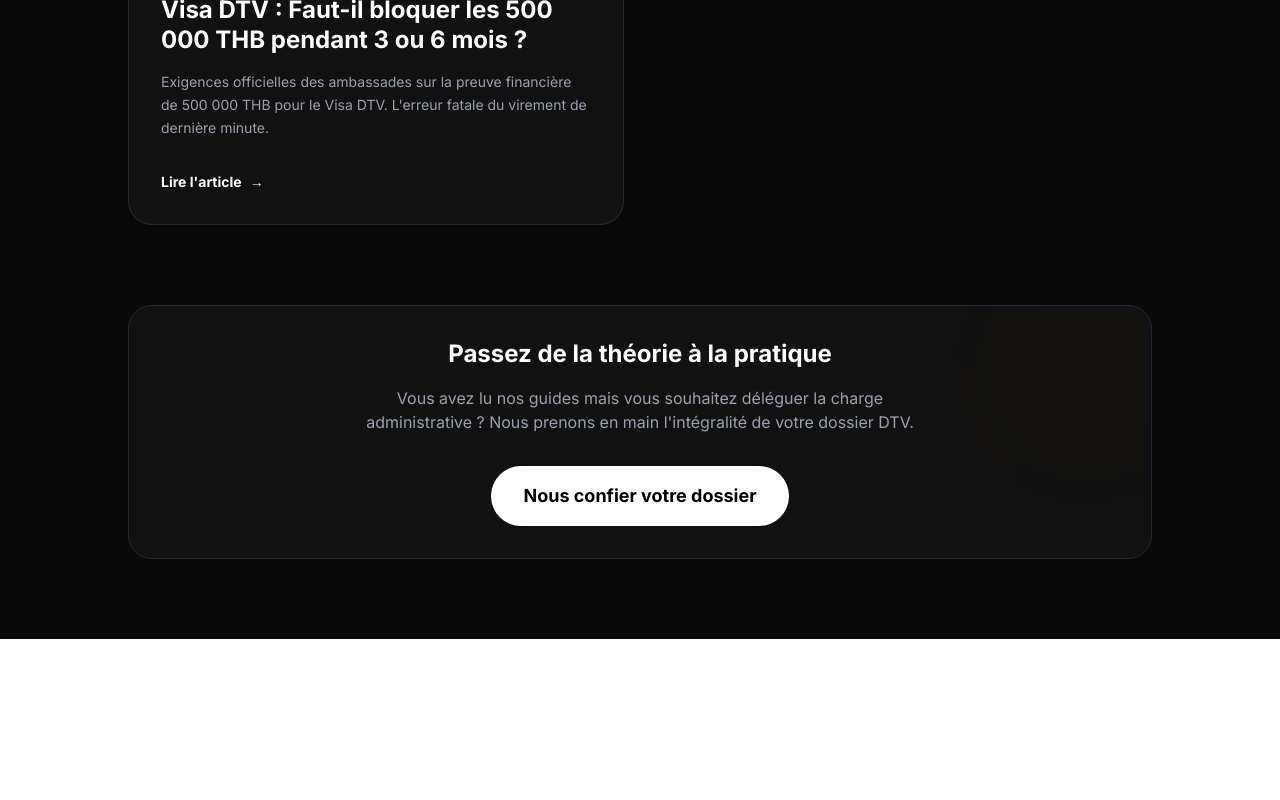
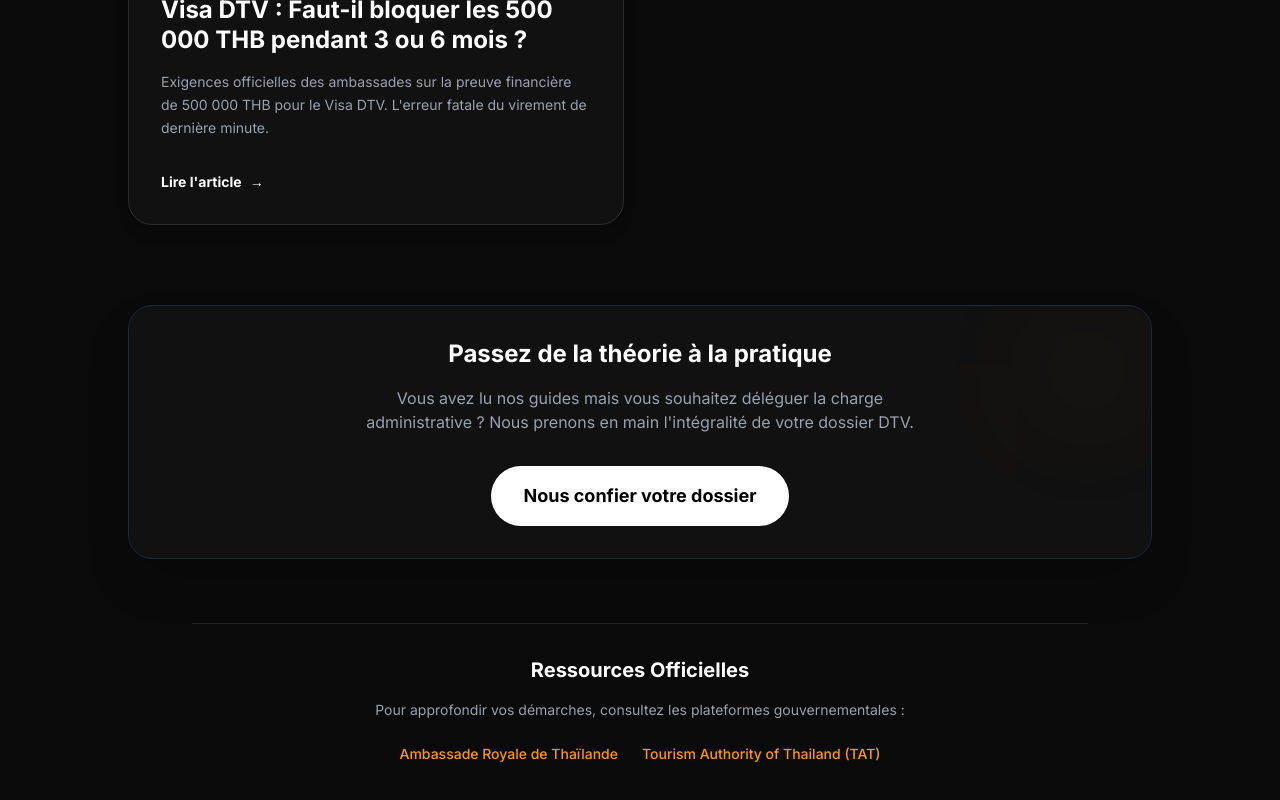
Before and after one commit to emaem-code/dtv-thailande, a Next.js app: page /blog in a window 1280 px wide. Shown: the part 1160-1960 px from the top of the page. Before the commit the page ends 1799 px from the top, so only its background shows below. Built offline with nearby package versions, Linux system fonts and the light colour scheme.

Commit message:
Mise à jour bonnes pratiques et ressources accueil du blog

```diff
--- a/app/blog/page.tsx
+++ b/app/blog/page.tsx
@@ -165,6 +165,33 @@ export default function BlogIndex() {
         </div>
 
       </div>
+
+      {/* ─── SECTION RESSOURCES OFFICIELLES ─── */}
+<section className="max-w-4xl mx-auto mt-16 pt-8 border-t border-white/10 text-center">
+  <h2 className="text-xl font-bold text-white mb-4">Ressources Officielles</h2>
+  <p className="text-gray-400 text-sm mb-6">
+    Pour approfondir vos démarches, consultez les plateformes gouvernementales :
+  </p>
+  <div className="flex flex-wrap justify-center gap-6">
+    <a
+      href="https://paris.thaiembassy.org/fr/publicservice/destination-thailand-visa-dtv"
+      target="_blank"
+      rel="noopener noreferrer"
+      className="text-amber-500 hover:text-amber-400 hover:underline transition-colors text-sm font-medium"
+    >
+      Ambassade Royale de Thaïlande
+    </a>
+    <a
+      href="https://www.tatnews.org"
+      target="_blank"
+      rel="noopener noreferrer"
+      className="text-amber-500 hover:text-amber-400 hover:underline transition-colors text-sm font-medium"
+    >
+      Tourism Authority of Thailand (TAT)
+    </a>
+  </div>
+</section>
+
     </main>
   );
 }
```
